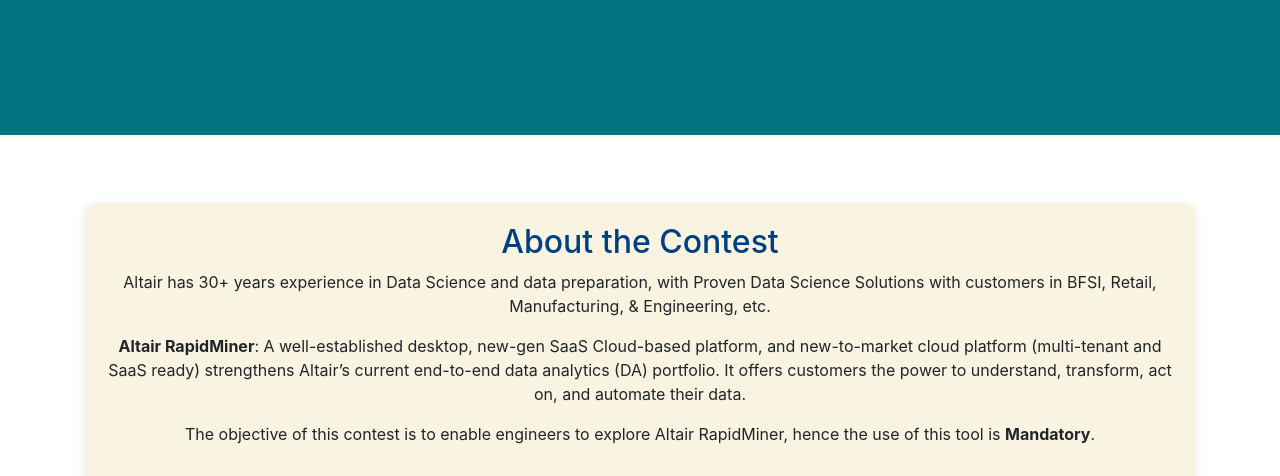
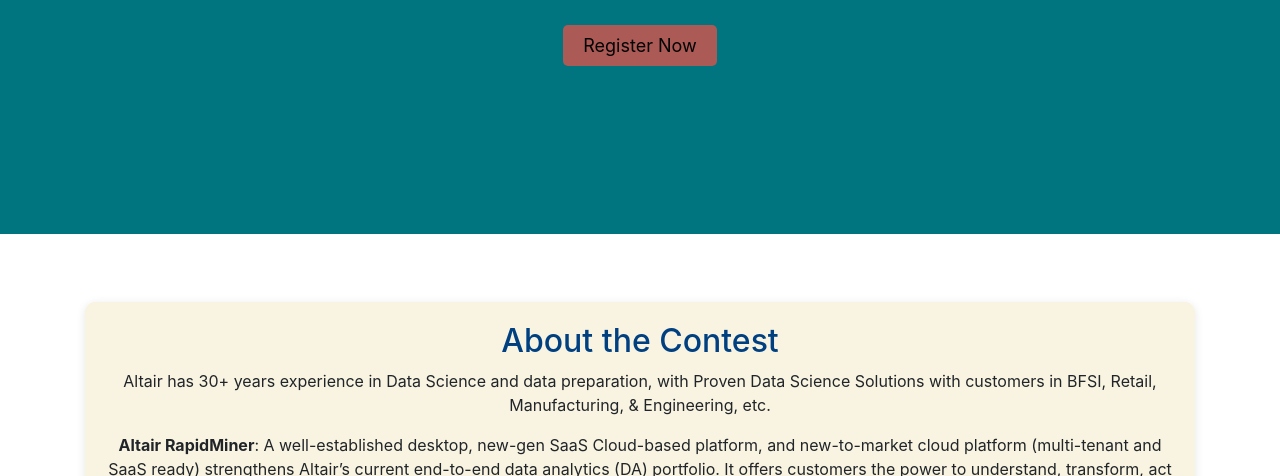
Before and after one commit to SonukumarCSE/Altair, a plain HTML site: page index.html in a window 1280 px wide. Shown: the part 559-1035 px from the top of the page. Drawn offline with nearby package versions, Linux system fonts and the light colour scheme.

Commit message:
added registeration

```diff
--- a/index.html
+++ b/index.html
@@ -7,6 +7,24 @@
     <link rel="stylesheet" href="styles.css">
     <link href="https://fonts.googleapis.com/css2?family=Roboto:wght@400;700&display=swap" rel="stylesheet">
     <link href="https://stackpath.bootstrapcdn.com/bootstrap/4.5.2/css/bootstrap.min.css" rel="stylesheet">
+    <style>
+        .register-button {
+            background-color: #ab5a56;
+            color: rgb(3, 3, 3);
+            border: none;
+            padding: 10px 20px;
+            font-size: 18px;
+            border-radius: 5px;
+            margin-top: 20px;
+            transition: background-color 0.3s ease;
+        }
+
+        .register-button:hover {
+            background-color: #a4b300;
+            text-decoration: none;
+            color: white;
+        }
+    </style>
 </head>
 <body>
     <nav class="navbar navbar-expand-lg navbar-dark bg-dark fixed-top">
@@ -43,10 +61,13 @@
         <div class="container text-center">
             <h1>Altair Data Science Contest</h1>
             <p>Empowering engineers to explore data with Altair RapidMiner</p>
-            <!-- <div class="bg-light p-2 logo"> -->
-                <img src="altair_logo.jpg" alt="Data Science Banner" class="img-fluid ">
-            <!-- </div> -->
 
+            <br>
+            <img src="altair_logo.jpg" alt="Data Science Banner" class="img-fluid">
+            <br>
+            <br>
+            <br>
+            <a href="https://forms.gle/PdYnFrC7Fzu5MBqH7" class="register-button">Register Now</a>
         </div>
     </header>
 
@@ -85,13 +106,12 @@
             </div>
         </div>
     </section>
+
     <section id="details" class="py-5">
         <div class="container">
             <div class="section-content">
-
                 <h2>Details</h2>
                 <br>
-                <!-- <br> -->
                 <p><strong>Challenge:</strong></p>
                 <p>Participants are encouraged to utilize RapidMiner to solve a specific problem, analyze a dataset, or develop a predictive model.</p>
 
@@ -113,15 +133,13 @@
         </div>
     </section>
 
-
     <section id="links" class="py-5">
         <div class="container">
             <div class="section-content">
                 <h2>Important Links</h2>
                 <p><strong>Download RapidMiner:</strong> <a href="https://academy.rapidminer.com/pages/account-details">https://academy.rapidminer.com/pages/account-details</a></p>
                 <p><strong>Learn RapidMiner:</strong> <a href="https://academy.rapidminer.com">https://academy.rapidminer.com</a></p>
-                <img src="https://encrypted-tbn0.gstatic.com/images?q=tbn:ANd9GcTp6o59ws-KUIeYNwuBRyaCx_VHjTAc1lnOYvoRHevlSlTPpHwSUofC7kPtrNulGXBPKvg&usqp=CAU" alt="Important Links"
-                class="img-fluid">
+                <img src="https://encrypted-tbn0.gstatic.com/images?q=tbn:ANd9GcTp6o59ws-KUIeYNwuBRyaCx_VHjTAc1lnOYvoRHevlSlTPpHwSUofC7kPtrNulGXBPKvg&usqp=CAU" alt="Important Links" class="img-fluid">
             </div>
         </div>
     </section>
```
